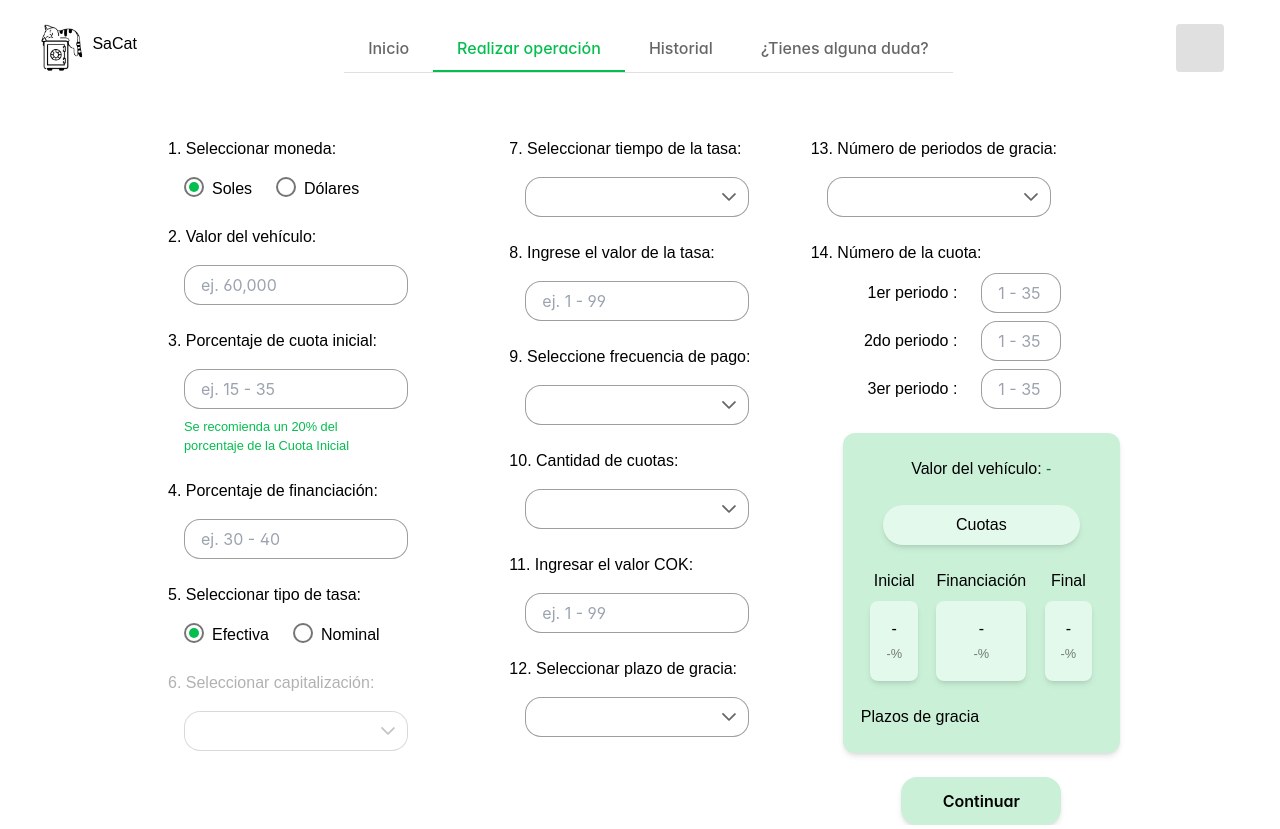
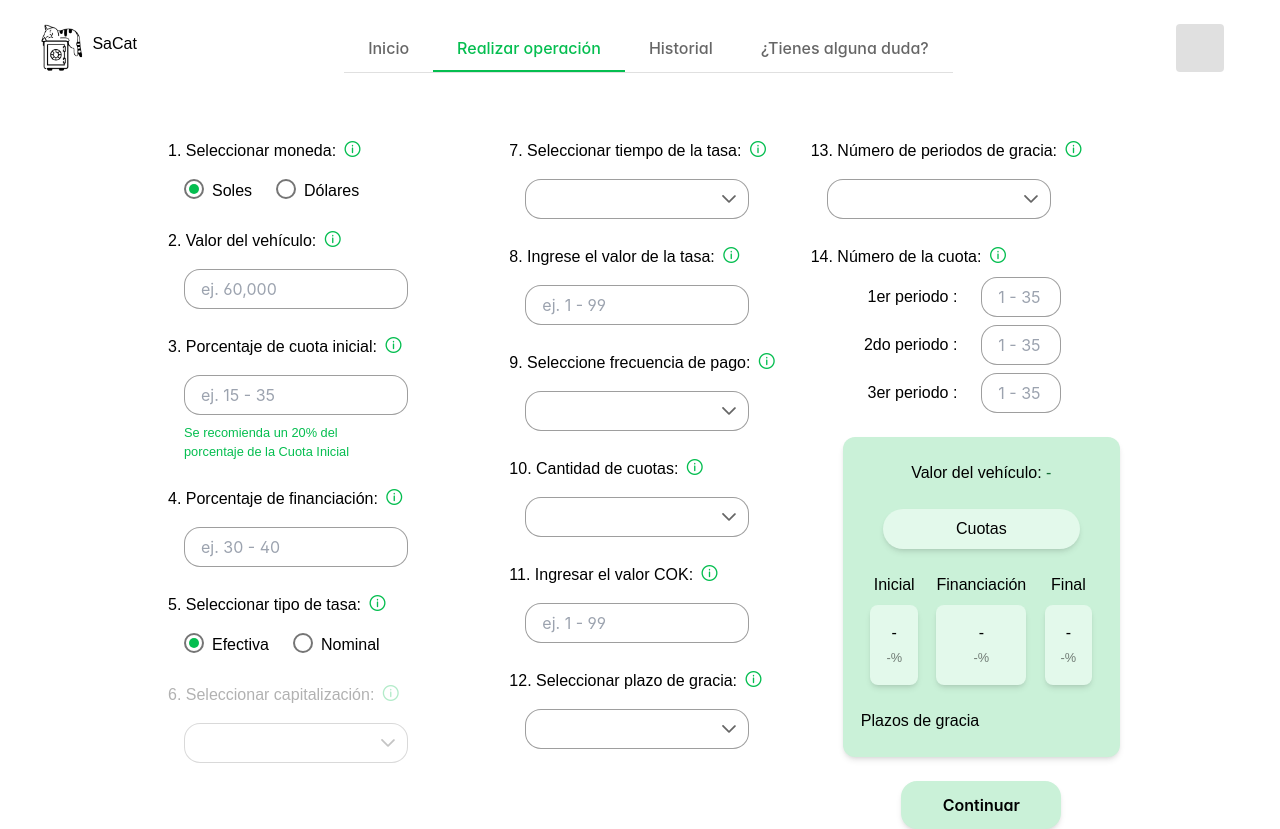
Before and after one commit to SaCat-Fintech/app-frontend, a Nuxt app: page /session/operation in a window 1280 px wide. Built offline with nearby package versions, Linux system fonts and the light colour scheme; a web font is replaced by a local one.

Commit message:
fix: add user guidance during operation execution

```diff
--- a/pages/session/operation.vue
+++ b/pages/session/operation.vue
@@ -5,7 +5,16 @@
     </nav>
     <div class="grid grid-cols-1 lg:grid-cols-3 px-4 sm:px-20 lg:px-32 mt-16">
       <div class="lg:pl-10" id="col-1">
-        <div>1. Seleccionar moneda:</div>
+        <div>
+          1. Seleccionar moneda:
+          <i
+            class="pi pi-info-circle p-1"
+            v-tooltip.right="
+              'Elija la moneda que se va a usar en toda la corrida.'
+            "
+            style="font-size: 1rem; color: var(--primary-color)"
+          ></i>
+        </div>
         <div class="flex flex-wrap gap-x-6 mt-4 ml-4">
           <div class="flex align-items-center">
             <RadioButton v-model="currency" inputId="currency1" value="soles" />
@@ -21,7 +30,16 @@
           </div>
         </div>
         <div class="flex flex-col">
-          <div class="mt-6">2. Valor del vehículo:</div>
+          <div class="mt-6">
+            2. Valor del vehículo:
+            <i
+              class="pi pi-info-circle p-1"
+              v-tooltip.right="
+                'Ingrese el valor total del vehículo a financiar.'
+              "
+              style="font-size: 1rem; color: var(--primary-color)"
+            ></i>
+          </div>
           <InputNumber
             placeholder="ej. 60,000"
             id="number-input"
@@ -31,7 +49,16 @@
           />
         </div>
         <div class="flex flex-col">
-          <div class="mt-6">3. Porcentaje de cuota inicial:</div>
+          <div class="mt-6">
+            3. Porcentaje de cuota inicial:
+            <i
+              class="pi pi-info-circle p-1"
+              v-tooltip.right="
+                'Porcentaje del total del valor del vehículo que debe pagar al inicio del proceso para obtener el financiamiento. Este valor debe estar entre 15 y 35.'
+              "
+              style="font-size: 1rem; color: var(--primary-color)"
+            ></i>
+          </div>
           <InputNumber
             placeholder="ej. 15 - 35"
             id="percentage-input"
@@ -46,7 +73,16 @@
           >
         </div>
         <div class="flex flex-col">
-          <div class="mt-6">4. Porcentaje de financiación:</div>
+          <div class="mt-6">
+            4. Porcentaje de financiación:
+            <i
+              class="pi pi-info-circle p-1"
+              v-tooltip.right="
+                'Porcentaje del valor total del vehículo que se financia a través del préstamo. Este valor debe estar entre 30 y 40.'
+              "
+              style="font-size: 1rem; color: var(--primary-color)"
+            ></i>
+          </div>
           <InputNumber
             placeholder="ej. 30 - 40"
             id="number-input"
@@ -57,7 +93,17 @@
             class="h-10 mt-4 ml-4 w-20"
           />
         </div>
-        <div class="mt-6">5. Seleccionar tipo de tasa:</div>
+        <div class="mt-6">
+          5. Seleccionar tipo de tasa:
+
+          <i
+            class="pi pi-info-circle p-1"
+            v-tooltip.right="
+              'Si se selecciona nominal, significa que los intereses se calculan sobre el capital original, mientras que en efectiva, los intereses se calculan sobre el capital más los intereses acumulados. En caso elija Nominal, tendrá que escoger la capitalización en el siguiente paso.'
+            "
+            style="font-size: 1rem; color: var(--primary-color)"
+          ></i>
+        </div>
         <div class="flex flex-wrap gap-x-6 mt-4 ml-4">
           <div class="flex align-items-center" @change="handleRateTypeChange">
             <RadioButton v-model="rateType" inputId="rate1" value="effective" />
@@ -70,6 +116,14 @@
         </div>
         <div class="mt-6" :style="{ opacity: !isNominalRate ? '0.3' : '1' }">
           6. Seleccionar capitalización:
+
+          <i
+            class="pi pi-info-circle p-1"
+            v-tooltip.right="
+              'Indica cómo se calculará el interés sobre el préstamo: mensual, trimestral, anual, etc.'
+            "
+            style="font-size: 1rem; color: var(--primary-color)"
+          ></i>
         </div>
         <div class="card flex justify-content-center">
           <Dropdown
@@ -83,7 +137,16 @@
         </div>
       </div>
       <div class="lg:pl-10" id="col-2">
-        <div>7. Seleccionar tiempo de la tasa:</div>
+        <div>
+          7. Seleccionar tiempo de la tasa:
+          <i
+            class="pi pi-info-circle p-1"
+            v-tooltip.right="
+              'Es el periodo para el cual se establece la tasa de interés, por ejemplo, anual, mensual, trimestral, etc.'
+            "
+            style="font-size: 1rem; color: var(--primary-color)"
+          ></i>
+        </div>
         <div class="card flex justify-content-center">
           <Dropdown
             v-model="ratePeriod"
@@ -94,7 +157,16 @@
           />
         </div>
         <div class="flex flex-col">
-          <div class="mt-6">8. Ingrese el valor de la tasa:</div>
+          <div class="mt-6">
+            8. Ingrese el valor de la tasa:
+            <i
+              class="pi pi-info-circle p-1"
+              v-tooltip.right="
+                'Porcentaje que se aplica al capital prestado para calcular los intereses. Este valor debe estar entre 1 a 99.'
+              "
+              style="font-size: 1rem; color: var(--primary-color)"
+            ></i>
+          </div>
           <InputNumber
             placeholder="ej. 1 - 99"
             id="number-input"
@@ -105,7 +177,16 @@
             class="h-10 mt-4 ml-4 w-20"
           />
         </div>
-        <div class="mt-6">9. Seleccione frecuencia de pago:</div>
+        <div class="mt-6">
+          9. Seleccione frecuencia de pago:
+          <i
+            class="pi pi-info-circle p-1"
+            v-tooltip.right="
+              'Es la frecuencia con la que realizará las cuotas del préstamo. Puede ser mensual, trimestral, semestral, etc.'
+            "
+            style="font-size: 1rem; color: var(--primary-color)"
+          ></i>
+        </div>
         <div class="card flex justify-content-center">
           <Dropdown
             v-model="paymentFrequency"
@@ -115,7 +196,16 @@
             class="h-10 mt-4 ml-4"
           />
         </div>
-        <div class="mt-6">10. Cantidad de cuotas:</div>
+        <div class="mt-6">
+          10. Cantidad de cuotas:
+          <i
+            class="pi pi-info-circle p-1"
+            v-tooltip.right="
+              'Número total de pagos que se deben realizar para saldar el préstamo. Puede escoger entre 24 y 36 cuotas.'
+            "
+            style="font-size: 1rem; color: var(--primary-color)"
+          ></i>
+        </div>
         <div class="card flex justify-content-center">
           <Dropdown
             v-model="feesAmount"
@@ -127,7 +217,16 @@
           />
         </div>
         <div class="flex flex-col">
-          <div class="mt-6">11. Ingresar el valor COK:</div>
+          <div class="mt-6">
+            11. Ingresar el valor COK:
+            <i
+              class="pi pi-info-circle p-1"
+              v-tooltip.right="
+                'El costo de oportunidad del capital refleja la tasa de rendimiento que podría obtenerse al invertir el dinero en otra alternativa.'
+              "
+              style="font-size: 1rem; color: var(--primary-color)"
+            ></i>
+          </div>
           <InputNumber
             placeholder="ej. 1 - 99"
             id="number-input"
@@ -137,7 +236,16 @@
             class="h-10 mt-4 ml-4 w-20"
           />
         </div>
-        <div class="mt-6">12. Seleccionar plazo de gracia:</div>
+        <div class="mt-6">
+          12. Seleccionar plazo de gracia:
+          <i
+            class="pi pi-info-circle p-1"
+            v-tooltip.right="
+              'Ninguna: No se otorga ningún periodo de gracia para comenzar a realizar los pagos. Total: Se permite un periodo completo sin realizar pagos. Parcial: Se permite un periodo en el que se pagan los intereses, pero se mantiene la obligación de pago del capital.'
+            "
+            style="font-size: 1rem; color: var(--primary-color)"
+          ></i>
+        </div>
         <div class="card flex justify-content-center">
           <Dropdown
             v-model="gracePeriodType"
@@ -160,8 +268,12 @@
                 : '1',
           }"
         >
-          <!-- Fix grace period disable selection -->
           13. Número de periodos de gracia:
+          <i
+            class="pi pi-info-circle p-1"
+            v-tooltip.right="'Se permiten como máximo 3 periodos de gracia.'"
+            style="font-size: 1rem; color: var(--primary-color)"
+          ></i>
         </div>
         <div class="card flex justify-content-center">
           <Dropdown
@@ -190,6 +302,13 @@
           }"
         >
           14. Número de la cuota:
+          <i
+            class="pi pi-info-circle p-1"
+            v-tooltip.right="
+              'Especifica a qué cuota se aplicará el periodo de gracia seleccionado. Puede escoger cualquier cuota menos la última.'
+            "
+            style="font-size: 1rem; color: var(--primary-color)"
+          ></i>
         </div>
         <div class="grid grid-rows-3">
           <div class="period-div grid grid-cols-2 mt-2">
--- a/plugins/primevue.js
+++ b/plugins/primevue.js
@@ -19,8 +19,8 @@ import ColumnGroup from "primevue/columngroup";
 import Row from "primevue/row";
 import Accordion from "primevue/accordion";
 import AccordionTab from "primevue/accordiontab";
-
 import Menu from "primevue/menu";
+import Tooltip from "primevue/tooltip";
 
 export default defineNuxtPlugin((nuxtApp) => {
   nuxtApp.vueApp.use(PrimeVue, { ripple: true });
@@ -44,5 +44,6 @@ export default defineNuxtPlugin((nuxtApp) => {
   nuxtApp.vueApp.component("AccordionTab", AccordionTab);
   nuxtApp.vueApp.use(ToastService);
   nuxtApp.vueApp.component("Menu", Menu);
+  nuxtApp.vueApp.directive("tooltip", Tooltip);
   //other components that you need
 });
```
Also changed, not shown: pages/session/details/[id].vue (+10 -6 lines).
